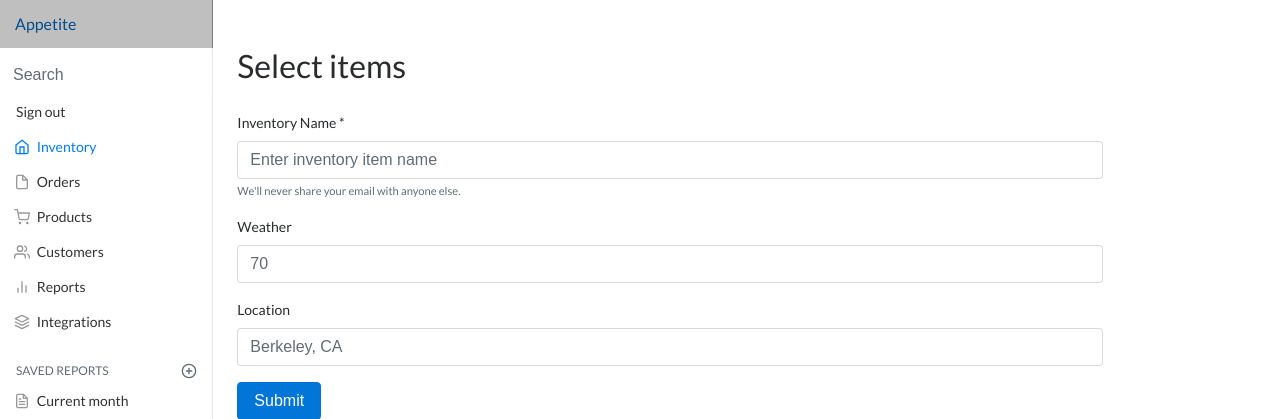
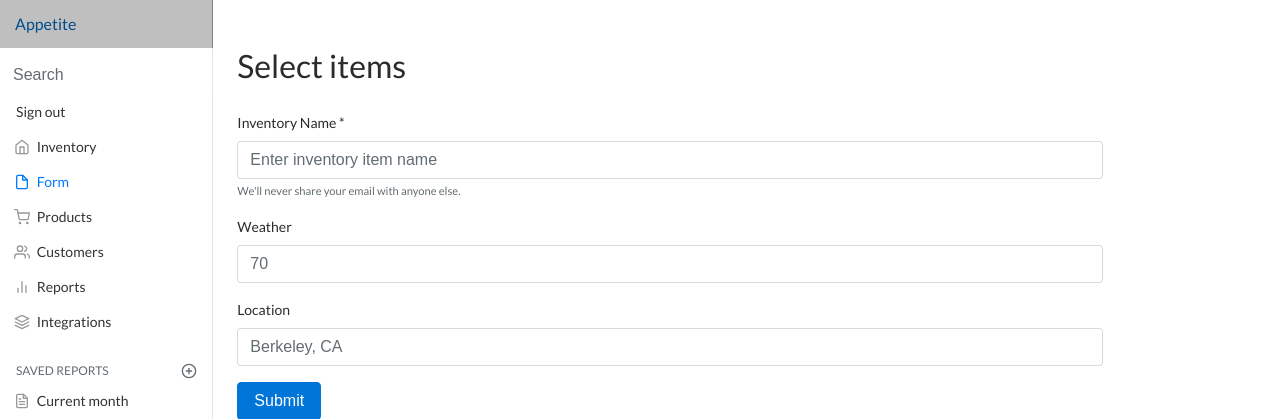
Before and after one commit to muyingchen/appetite, a Flask app: page /form in a window 1280 px wide. Shown: the top 419 px of the page. Run offline with Flask 2, Linux system fonts and the light colour scheme; some libraries are stand-ins or nearby versions.

Commit message:
navbar changes so buttons work

```diff
--- a/frontend/templates/dashboard.html
+++ b/frontend/templates/dashboard.html
@@ -45,7 +45,7 @@
             </ul>
             <ul class="nav flex-column">
               <li class="nav-item">
-                <a class="nav-link active" href="/form">
+                <a class="nav-link active" href="/getprediction?inventory_name=apple">
                   <span data-feather="home"></span>
                   Inventory <span class="sr-only">(current)</span>
                 </a>
@@ -53,7 +53,7 @@
               <li class="nav-item">
                 <a class="nav-link" href="/form">
                   <span data-feather="file"></span>
-                  Orders
+                  Form
                 </a>
               </li>
               <li class="nav-item">
--- a/frontend/templates/form.html
+++ b/frontend/templates/form.html
@@ -45,15 +45,15 @@
             </ul>
             <ul class="nav flex-column">
               <li class="nav-item">
-                <a class="nav-link active" href="/form">
+                <a class="nav-link" href="/getprediction?inventory_name=apple">
                   <span data-feather="home"></span>
-                  Inventory <span class="sr-only">(current)</span>
+                  Inventory
                 </a>
               </li>
               <li class="nav-item">
-                <a class="nav-link" href="/form">
+                <a class="nav-link active" href="/form">
                   <span data-feather="file"></span>
-                  Orders
+                  Form <span class="sr-only">(current)</span>
                 </a>
               </li>
               <li class="nav-item">
```
